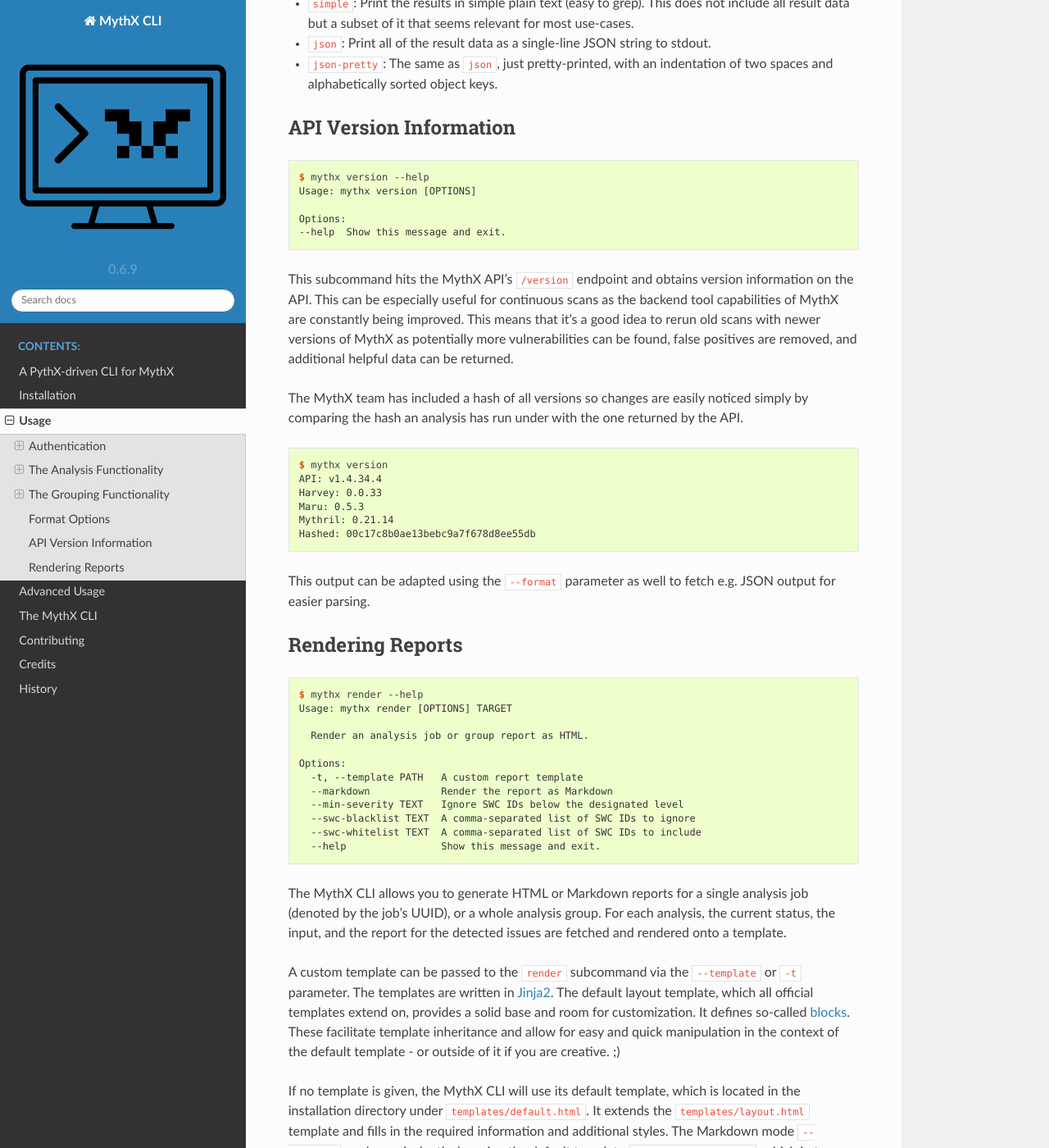
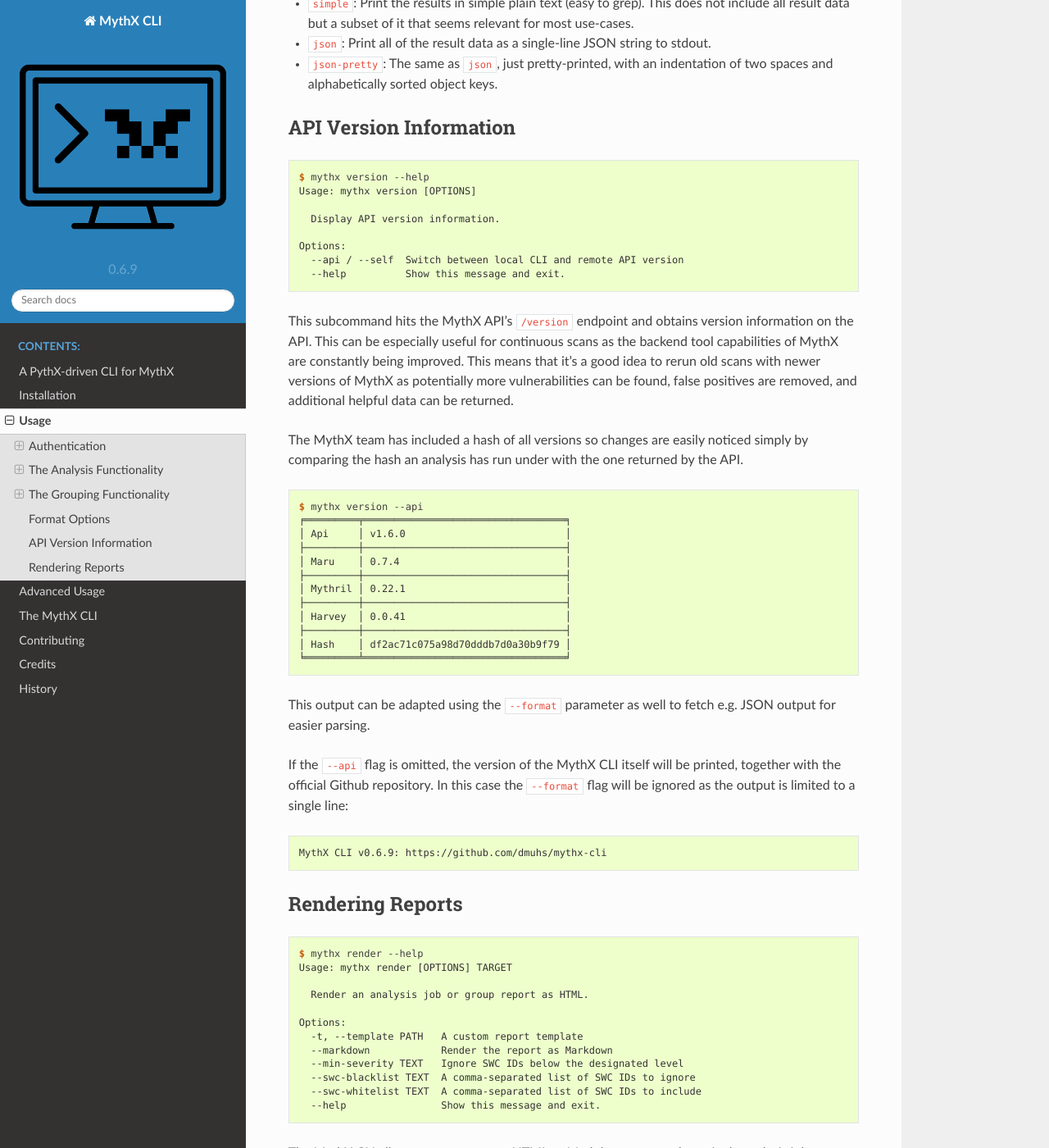
Before and after one commit to Consensys/mythx-cli, a Sphinx documentation site: the page built from docs/usage.rst, in a window 1280 px wide and 1400 px high, scrolled down 8468 px. Shown: the whole window at 82% size. Built offline with Sphinx 7.4.7 and the Read the Docs theme 2.0.0, drawn with Linux system fonts in a browser that asks for light colours; pages that are not in the unit, such as notebooks, are missing from menus.

Commit message:
Fix version command docs

```diff
--- a/docs/usage.rst
+++ b/docs/usage.rst
@@ -500,8 +500,11 @@
     $ mythx version --help
     Usage: mythx version [OPTIONS]
 
+      Display API version information.
+
     Options:
-    --help  Show this message and exit.
+      --api / --self  Switch between local CLI and remote API version
+      --help          Show this message and exit.
 
 This subcommand hits the MythX API's :code:`/version` endpoint and obtains
 version information on the API. This can be especially useful for continuous
@@ -516,15 +519,30 @@
 
 .. code-block:: console
 
-    $ mythx version
-    API: v1.4.34.4
-    Harvey: 0.0.33
-    Maru: 0.5.3
-    Mythril: 0.21.14
-    Hashed: 00c17c8b0ae13bebc9a7f678d8ee55db
+    $ mythx version --api
+    ╒═════════╤══════════════════════════════════╕
+    │ Api     │ v1.6.0                           │
+    ├─────────┼──────────────────────────────────┤
+    │ Maru    │ 0.7.4                            │
+    ├─────────┼──────────────────────────────────┤
+    │ Mythril │ 0.22.1                           │
+    ├─────────┼──────────────────────────────────┤
+    │ Harvey  │ 0.0.41                           │
+    ├─────────┼──────────────────────────────────┤
+    │ Hash    │ df2ac71c075a98d70dddb7d0a30b9f79 │
+    ╘═════════╧══════════════════════════════════╛
 
 This output can be adapted using the :code:`--format` parameter as well to
 fetch e.g. JSON output for easier parsing.
+
+If the :code:`--api` flag is omitted, the version of the MythX CLI itself
+will be printed, together with the official Github repository. In this case
+the :code:`--format` flag will be ignored as the output is limited to a
+single line:
+
+.. code-block:: console
+
+    MythX CLI v0.6.9: https://github.com/dmuhs/mythx-cli
 
 
 Rendering Reports
```
